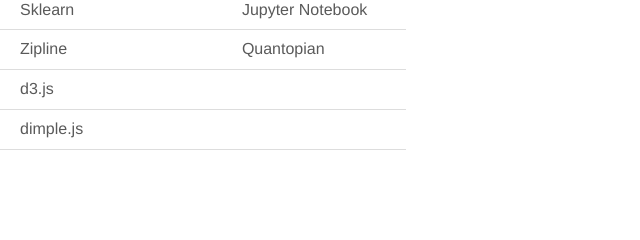
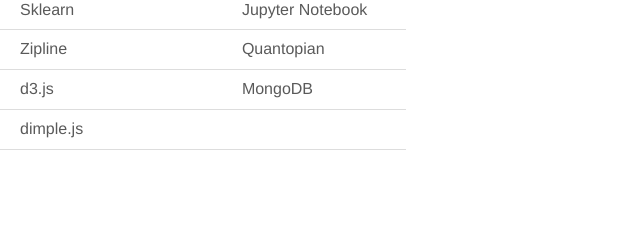
Before and after one commit to alonsojg/alonsojg.github.io, a plain HTML site: page index.html in a window 1280 px wide. Shown: the part 1548-1788 px from the top of the page, 609-1249 px from the left. Drawn offline with nearby package versions, Linux system fonts and the light colour scheme.

Commit message:
add MogoDB to list of Platforms experienced with

```diff
--- a/index.html
+++ b/index.html
@@ -222,7 +222,7 @@
               <tr>
                 <td align="left">NoSQL</td>
                 <td align="left">d3.js</td>
-                <td align="left"></td>
+                <td align="left">MongoDB</td>
               </tr>
               <tr>
                 <td align="left">JavaScript</td>
```
